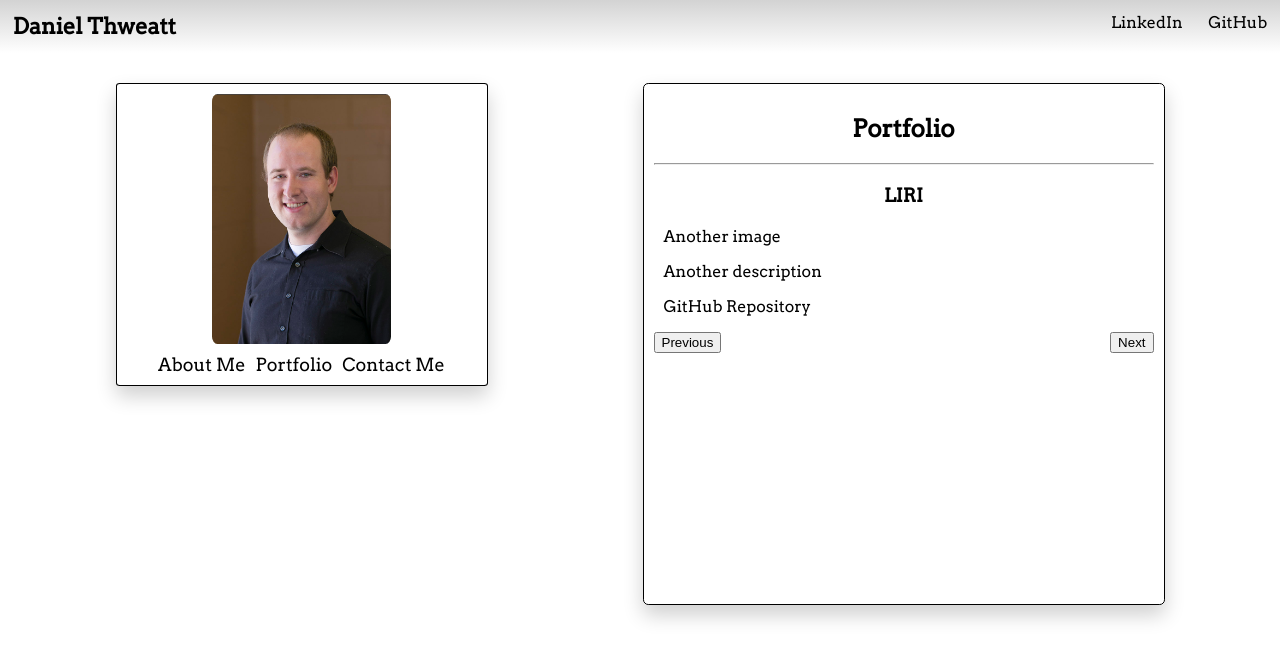
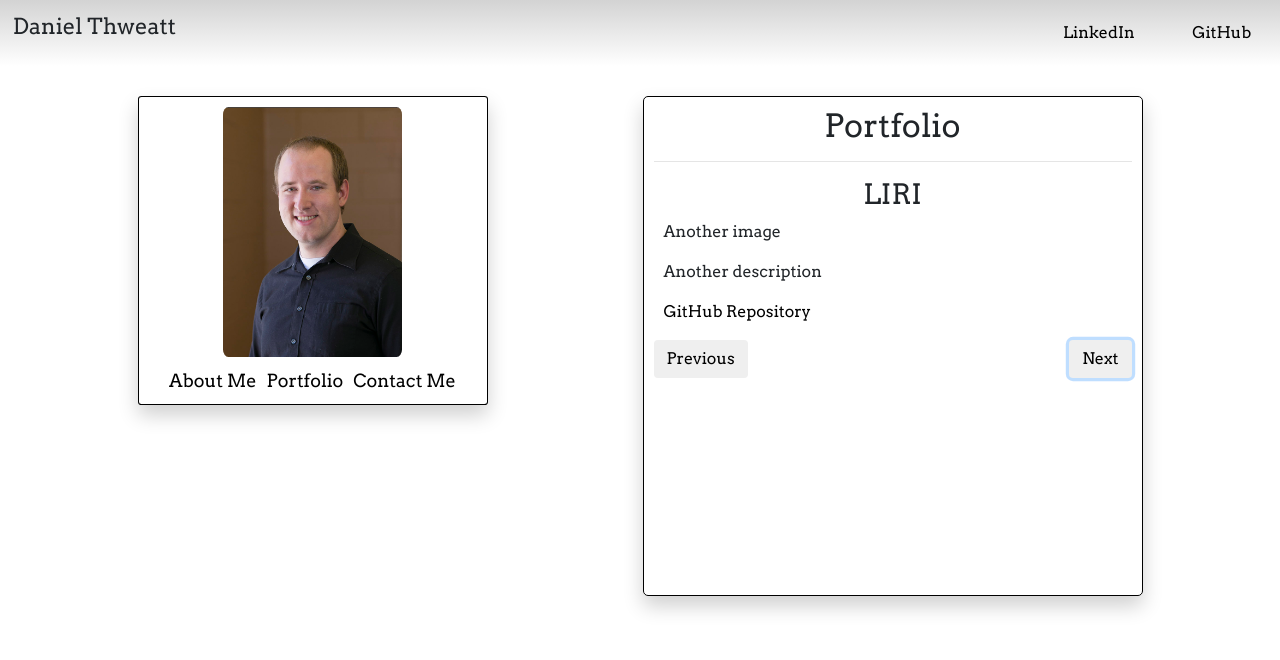
Before and after one commit to Danielthweatt/Portfolio, a React (Create React App) app in the folder my-app/: page /portfolio in a window 1280 px wide. Both pictures are taken after a click on the button "Next". Shown: the top 660 px of the page. Built offline with nearby package versions, Linux system fonts and the light colour scheme.

Commit message:
added bootstrap styling to buttons

```diff
--- a/my-app/public/index.html
+++ b/my-app/public/index.html
@@ -11,6 +11,7 @@
     <link rel="manifest" href="%PUBLIC_URL%/manifest.json">
     <link rel="shortcut icon" href="%PUBLIC_URL%/favicon.ico">
     <link href="https://fonts.googleapis.com/css?family=Arvo" rel="stylesheet">
+    <link href="https://stackpath.bootstrapcdn.com/bootstrap/4.1.3/css/bootstrap.min.css" rel="stylesheet" integrity="sha384-MCw98/SFnGE8fJT3GXwEOngsV7Zt27NXFoaoApmYm81iuXoPkFOJwJ8ERdknLPMO" crossorigin="anonymous">
     <!--
       Notice the use of %PUBLIC_URL% in the tags above.
       It will be replaced with the URL of the `public` folder during the build.
--- a/my-app/src/components/Portfolio/Portfolio.js
+++ b/my-app/src/components/Portfolio/Portfolio.js
@@ -74,14 +74,23 @@ class Portfolio extends Component {
                 {this.state.index === 0 ? (
                     null
                 ) : (
-                    <button onClick={this.previous}>
+                    <button
+                        type="button"
+                        className="btn"
+                        onClick={this.previous}
+                    >
                         Previous
                     </button>
                 )}
                 {this.state.index === this.state.projects.length - 1 ? (
                     null
                 ) : (
-                    <button id="next-button" onClick={this.next}>
+                    <button
+                        type="button"
+                        className="btn"
+                        id="next-button"
+                        onClick={this.next}
+                    >
                         Next
                     </button>
                 )}
--- a/my-app/src/index.css
+++ b/my-app/src/index.css
@@ -2,4 +2,5 @@ body {
   margin: 0;
   padding: 0;
   font-family: 'Arvo', serif;
+  background-color: white;
 }
```
